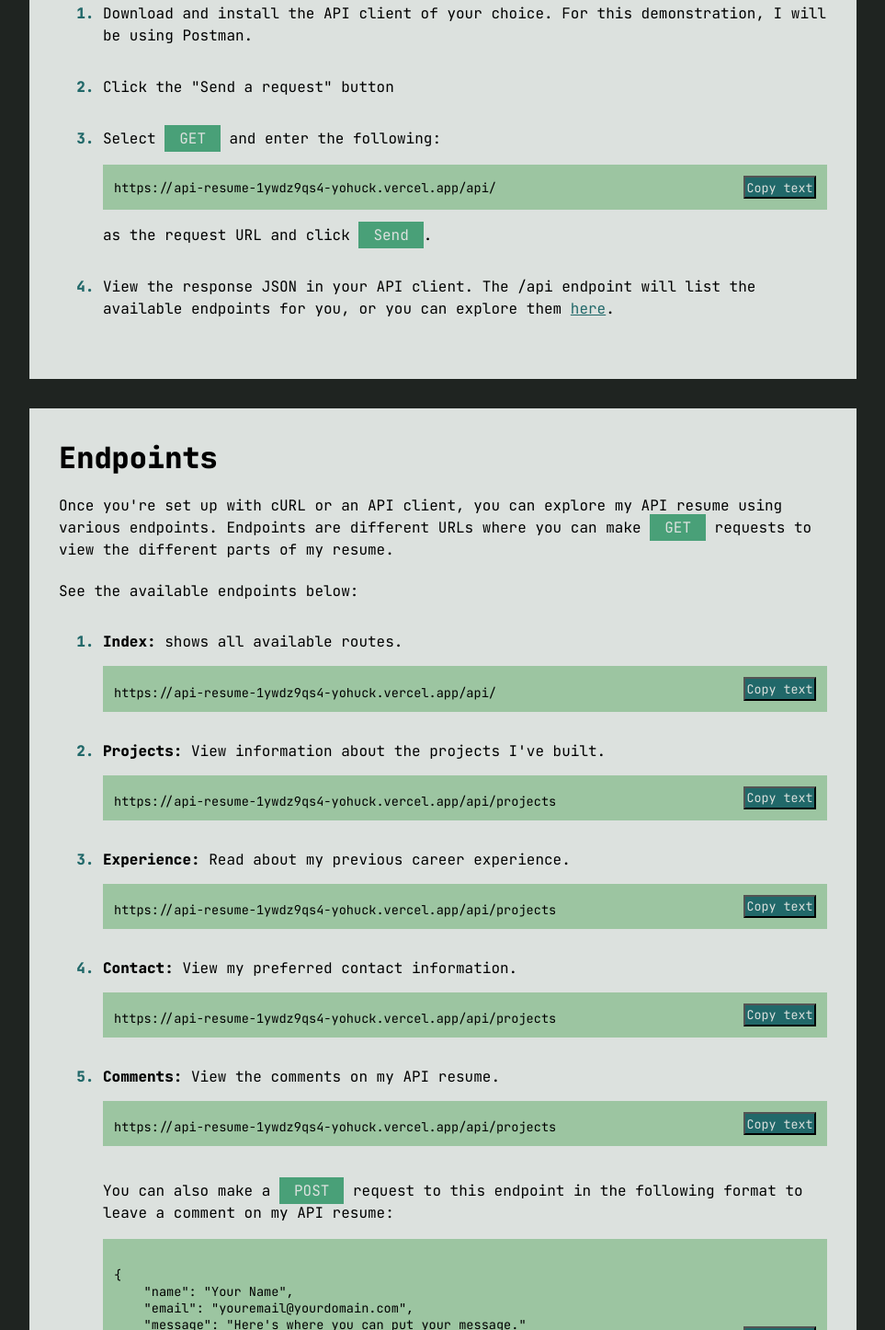
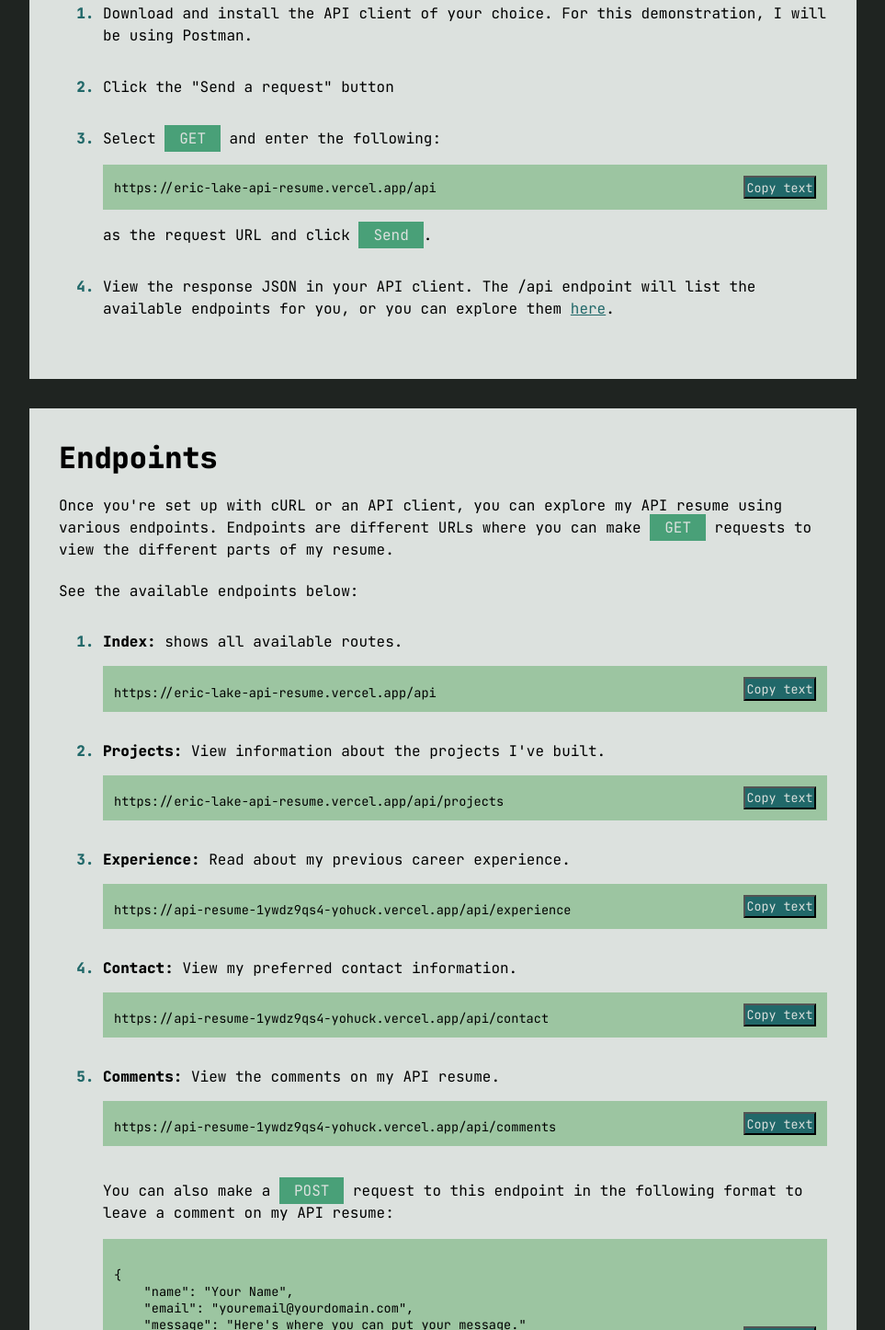
Before and after one commit to yohuck/api-resume, a website: page public/index.html in a window 1280 px wide. Shown: the part 1501-2947 px from the top of the page at 92% size, without its empty margins (158-1121 px from the left). Drawn offline with Linux system fonts and the light colour scheme.

Commit message:
Quick link fix

```diff
--- a/public/index.html
+++ b/public/index.html
@@ -35,7 +35,7 @@
                 <p class="text"><a target="_blank" href="https://github.com/curl/curl">cURL</a> is a simple command line tool that allows you to make requests to a remote server. This is the fastest way to view my API resume.</p>
                 <ol>
                     <li><p class="text">Ensure that cURL is installed on your machine. In your favorite command line tool, execute <span class="code">curl --version<button class="button" data-text="curl curl --version" >Copy text</button></span></p><br><p>You should see some output information about the version of cURL installed on your machine. If you get a message indicating you do not have cURL installed, you may download and install <a target="_blank" href="https://curl.se/download.html">cURL</a> or use another method to view my API resume.</p></li>
-                    <li><p class="text">Once you have verified that cURL is installed, execute the following code in the command line: <br><code>curl https://api-resume-1ywdz9qs4-yohuck.vercel.app/api/ <button class="button" data-text="curl https://api-resume-1ywdz9qs4-yohuck.vercel.app/api/" >Copy text</button></code></p></li>
+                    <li><p class="text">Once you have verified that cURL is installed, execute the following code in the command line: <br><code>curl https://eric-lake-api-resume.vercel.app/api <button class="button" data-text="curl https://eric-lake-api-resume.vercel.app/api" >Copy text</button></code></p></li>
                     <li><p class="text">The /api endpoint will list the available endpoints for you, or you can explore them <a href="#endpoints">here</a>.</p></li>
                 </ol>
             </article>
@@ -45,7 +45,7 @@
                 <ol>
                     <li class="text"><p class="text">Download and install the API client of your choice. For this demonstration, I will be using Postman.</p></li>
                     <li><p class="text">Click the "Send a request" button</p></li>
-                <li><p class="text">Select <span class="btn">GET</span> and enter the following:<span class="code">https://api-resume-1ywdz9qs4-yohuck.vercel.app/api/ <button class="button" data-text="https://api-resume-1ywdz9qs4-yohuck.vercel.app/api/" >Copy text</button></span> as the request URL and click <span class="btn">Send</span>.</p></li>
+                <li><p class="text">Select <span class="btn">GET</span> and enter the following:<span class="code">https://eric-lake-api-resume.vercel.app/api<button class="button" data-text="https://eric-lake-api-resume.vercel.app/api" >Copy text</button></span> as the request URL and click <span class="btn">Send</span>.</p></li>
                 <li><p class="text">View the response JSON in your API client. The /api endpoint will list the available endpoints for you, or you can explore them <a href="#endpoints">here</a>.</p></li>
                 </ol>
             </article>
@@ -54,20 +54,20 @@
                 <p class="text">Once you're set up with cURL or an API client, you can explore my API resume using various endpoints. Endpoints are different URLs where you can make <span class="btn">GET</span> requests to view the different parts of my resume.</p><br><p class="text">See the available endpoints below:</p>
                 <ol>
                     <li>
-                        <strong>Index:</strong> shows all available routes.<span class="code">https://api-resume-1ywdz9qs4-yohuck.vercel.app/api/<button class="button" data-text="https://api-resume-1ywdz9qs4-yohuck.vercel.app/api/" >Copy text</button></span>
+                        <strong>Index:</strong> shows all available routes.<span class="code">https://eric-lake-api-resume.vercel.app/api<button class="button" data-text="https://eric-lake-api-resume.vercel.app/api" >Copy text</button></span>
                     </li>
                     <li>
-                        <strong>Projects:</strong> View information about the projects I've built.<span class="code">https://api-resume-1ywdz9qs4-yohuck.vercel.app/api/projects<button class="button" data-text="https://api-resume-1ywdz9qs4-yohuck.vercel.app/api/" >Copy text</button></span>
+                        <strong>Projects:</strong> View information about the projects I've built.<span class="code">https://eric-lake-api-resume.vercel.app/api/projects<button class="button" data-text="https://eric-lake-api-resume.vercel.app/api/projects" >Copy text</button></span>
                     </li>
                     <li>
-                        <strong>Experience:</strong> Read about my previous career experience.<span class="code">https://api-resume-1ywdz9qs4-yohuck.vercel.app/api/projects<button class="button" data-text="https://api-resume-1ywdz9qs4-yohuck.vercel.app/api/" >Copy text</button></span>
+                        <strong>Experience:</strong> Read about my previous career experience.<span class="code">https://api-resume-1ywdz9qs4-yohuck.vercel.app/api/experience<button class="button" data-text="https://api-resume-1ywdz9qs4-yohuck.vercel.app/api/" >Copy text</button></span>
                     </li>
                     <li>
-                        <strong>Contact:</strong> View my preferred contact information. <span class="code">https://api-resume-1ywdz9qs4-yohuck.vercel.app/api/projects<button class="button" data-text="https://api-resume-1ywdz9qs4-yohuck.vercel.app/api/" >Copy text</button></span>
+                        <strong>Contact:</strong> View my preferred contact information. <span class="code">https://api-resume-1ywdz9qs4-yohuck.vercel.app/api/contact<button class="button" data-text="https://api-resume-1ywdz9qs4-yohuck.vercel.app/api/" >Copy text</button></span>
                     </li>
                     <li>
                         <strong>Comments:</strong> View the comments on my API resume.
-                        <span class="code">https://api-resume-1ywdz9qs4-yohuck.vercel.app/api/projects<button class="button" data-text="https://api-resume-1ywdz9qs4-yohuck.vercel.app/api/" >Copy text</button></span> <br>
+                        <span class="code">https://api-resume-1ywdz9qs4-yohuck.vercel.app/api/comments<button class="button" data-text="https://api-resume-1ywdz9qs4-yohuck.vercel.app/api/" >Copy text</button></span> <br>
                         <p class="text">You can also make a <span class="btn">POST</span> request to this endpoint in the following format to leave a comment on my API resume:</p> <pre class="code">
 
 {
```
